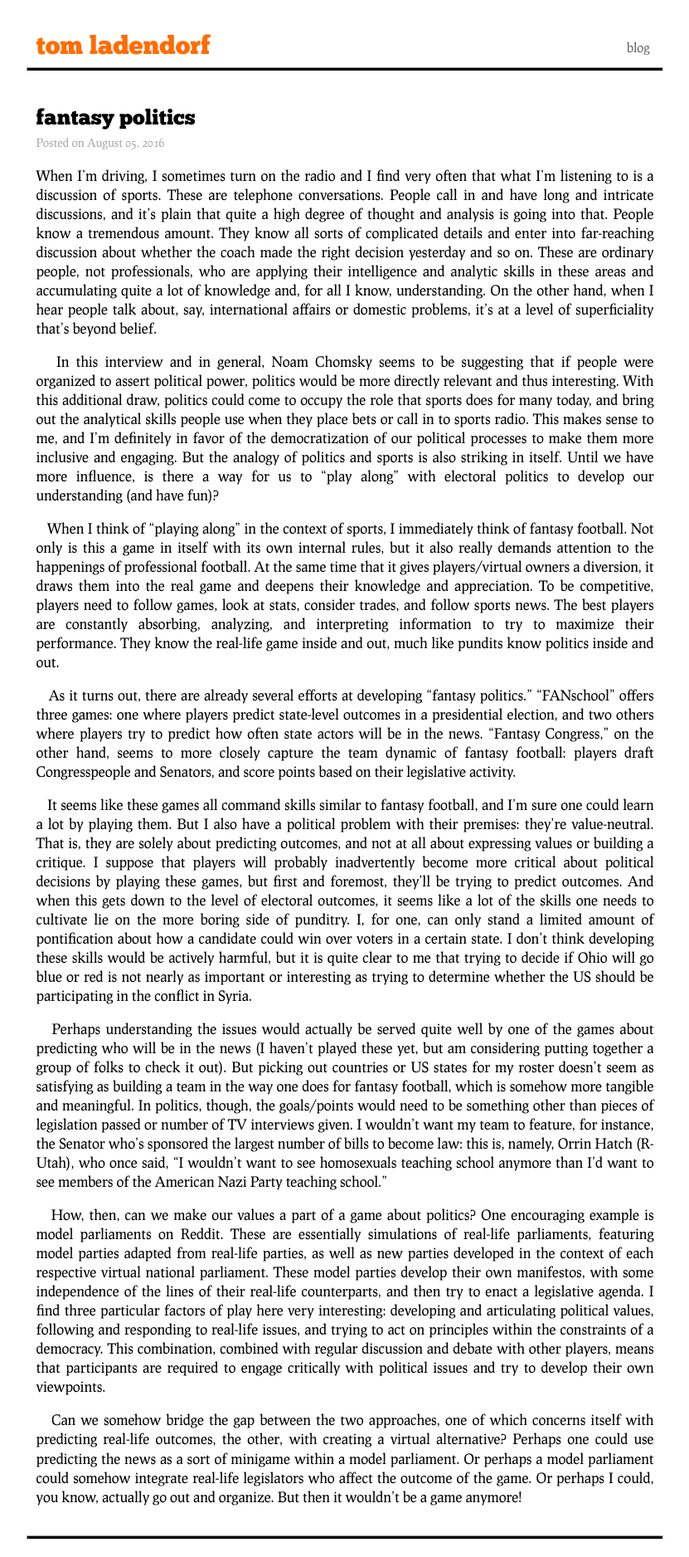
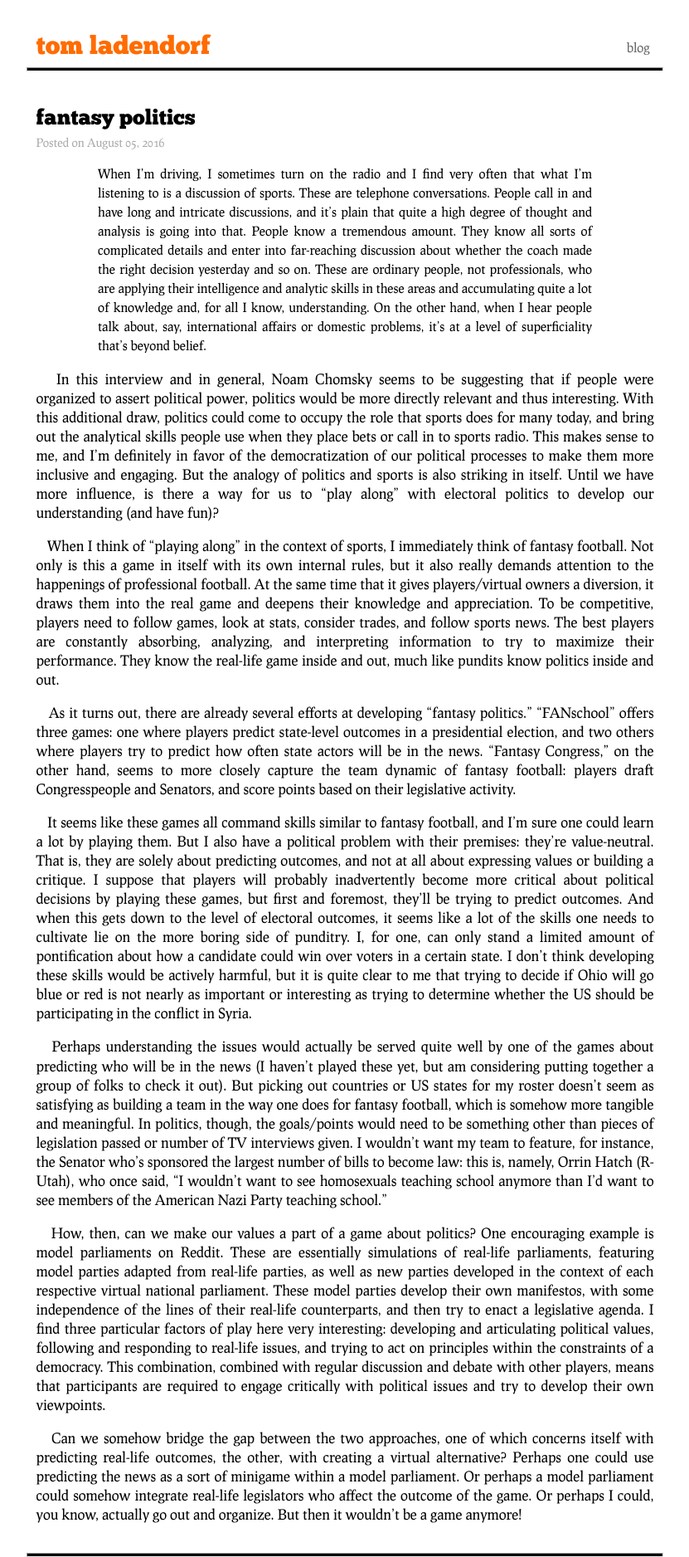
Before and after one commit to tladendo/tomladendorf, a Jekyll site: the page built from index.html, in a window 1280 px wide. Shown: the whole page at 83% size, without its empty margins (224-1055 px from the left). Built offline with Jekyll 4.4.1, drawn with Linux system fonts in a browser that asks for light colours; before the commit the page ends 1855 px from its top, so only the background shows below that.

Commit message:
blockquote css

```diff
--- a/css/main.css
+++ b/css/main.css
@@ -113,6 +113,12 @@ hr {
   margin-bottom: 3em;
   height: 3px;
   background-color: black;
+}
+
+blockquote {
+  padding-left: 10%;
+  padding-right: 10%;
+  font-size: 90%;
 }
 
 .site .header h1.title a {
```
